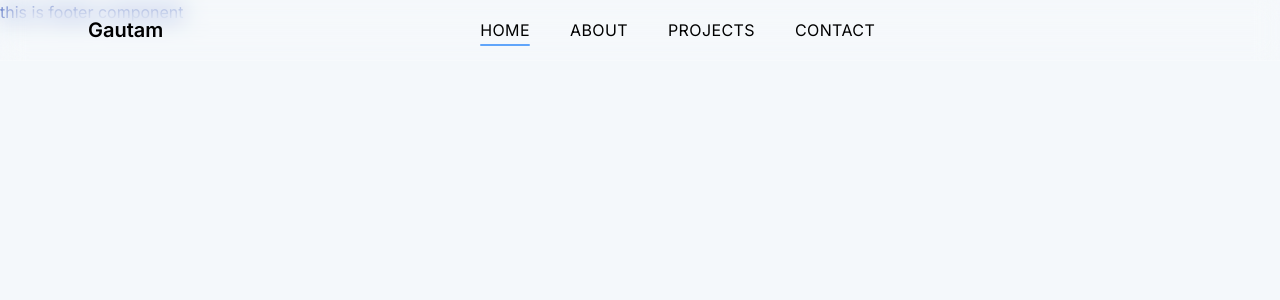
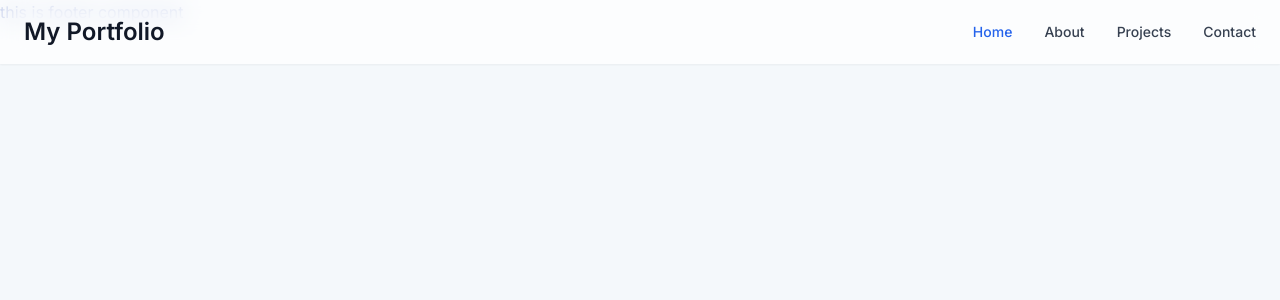
Before and after one commit to Gautam-kr-rai/Gautam-rai, a React (Vite) app in the folder frontend/: page / in a window 1280 px wide. Shown: the top 300 px of the page. Built offline with nearby package versions, Linux system fonts and the light colour scheme.

Commit message:
Compoenent building

```diff
--- a/frontend/src/App.tsx
+++ b/frontend/src/App.tsx
@@ -4,6 +4,8 @@ import { BrowserRouter, Route, Routes } from 'react-router-dom'
 import About from './pages/About'
 import Home from './pages/Home'
 import MainLayout from './layouts/MainLayout'
+import Contact from './pages/Contact'
+import Projects from './pages/Projects'
 
 function App() {
   const [count, setCount] = useState(0)
@@ -15,6 +17,8 @@ function App() {
         <Route  element={<MainLayout />}>
          <Route path='/' element={<Home />} />
          <Route path='/about' element={<About />} />
+         <Route path='/projects' element={<Projects />} />
+         <Route path='/contact' element={<Contact />} />
         </Route>
        </Routes>
       </BrowserRouter>
--- a/frontend/src/components/Navbar.tsx
+++ b/frontend/src/components/Navbar.tsx
@@ -1,100 +1,59 @@
-import React, { useState } from "react";
-import { motion, AnimatePresence } from "framer-motion";
-
-const sections: string[] = ["home", "about", "projects", "contact"];
+import React from "react";
+import { NavLink } from "react-router-dom";
 
 const Navbar: React.FC = () => {
-  const [active, setActive] = useState<string>("home");
-  const [open, setOpen] = useState<boolean>(false);
+  return (
+    <header className="fixed top-0 left-0 w-full bg-white/70 backdrop-blur-md shadow-sm z-50">
+      <div className="max-w-7xl mx-auto px-6 py-4 flex items-center justify-between">
 
-  const handleScroll = (section: string): void => {
-    setActive(section);
-    const el = document.getElementById(section);
-    if (el) {
-      el.scrollIntoView({ behavior: "smooth" });
-    }
-    setOpen(false);
-  };
+        {/* Logo */}
+        <NavLink
+          to="/"
+          className="text-2xl font-bold text-gray-900"
+        >
+          My Portfolio
+        </NavLink>
 
-  return (
-    <>
-      {/* Navbar */}
-      <nav className="fixed top-0 left-0 w-full z-50 backdrop-blur-md bg-white/10 border-b border-white/20">
-        <div className="max-w-6xl mx-auto flex items-center  justify-between px-6 py-4">
+        {/* Menu */}
+        <nav className="flex items-center gap-8 text-sm font-medium">
+          <NavLink
+            to="/"
+            className={({ isActive }) =>
+              isActive ? "text-blue-600" : "text-gray-700 hover:text-blue-500"
+            }
+          >
+            Home
+          </NavLink>
 
-          {/* Logo */}
-          <h1 className="text-black font-bold text-xl">
-            Gautam
-          </h1>
+          <NavLink
+            to="/about"
+            className={({ isActive }) =>
+              isActive ? "text-blue-600" : "text-gray-700 hover:text-blue-500"
+            }
+          >
+            About
+          </NavLink>
 
-          {/* Desktop Menu */}
-          <div className="hidden md:flex items-center justify-center flex-1">
-            <div className="flex gap-10 relative">
-              {sections.map((item) => (
-                <div key={item} className="relative">
-                  <button
-                    onClick={() => handleScroll(item)}
-                    className="text-black uppercase tracking-wide hover:text-blue-400 transition"
-                  >
-                    {item}
-                  </button>
+          <NavLink
+            to="/projects"
+            className={({ isActive }) =>
+              isActive ? "text-blue-600" : "text-gray-700 hover:text-blue-500"
+            }
+          >
+            Projects
+          </NavLink>
 
-                  {/* Animated underline */}
-                  {active === item && (
-                    <motion.div
-                      layoutId="underline"
-                      className="absolute left-0 -bottom-1 w-full h-[2px] bg-blue-400 rounded"
-                    />
-                  )}
-                </div>
-              ))}
-            </div>
-          </div>
-
-          {/* Mobile Menu Button */}
-          <button
-            className="md:hidden text-black text-2xl"
-            onClick={() => setOpen(true)}
+          <NavLink
+            to="/contact"
+            className={({ isActive }) =>
+              isActive ? "text-blue-600" : "text-gray-700 hover:text-blue-500"
+            }
           >
-            ☰
-          </button>
-        </div>
-      </nav>
-
-      {/* Mobile Menu */}
-      <AnimatePresence>
-        {open && (
-          <motion.div
-            initial={{ x: "100%" }}
-            animate={{ x: 0 }}
-            exit={{ x: "100%" }}
-            transition={{ duration: 0.4 }}
-            className="fixed top-0 right-0 w-64 h-full bg-slate-900 z-50 p-6 flex flex-col gap-6"
-          >
-            {/* Close Button */}
-            <button
-              className="text-white text-2xl self-end"
-              onClick={() => setOpen(false)}
-            >
-              ✕
-            </button>
-
-            {sections.map((item) => (
-              <motion.button
-                key={item}
-                whileHover={{ scale: 1.1 }}
-                onClick={() => handleScroll(item)}
-                className={`text-left text-lg uppercase transition ${
-                  active === item ? "text-blue-400" : "text-white"
-                }`}
-              >
-                {item}
-              </motion.button>
-            ))}
-          </motion.div>
-        )}
-      </AnimatePresence>
-    </>
+            Contact
+          </NavLink>
+        </nav>
+      </div>
+    </header>
   );
 };
 
--- /dev/null
+++ b/frontend/src/pages/Contact.tsx
@@ -0,0 +1,11 @@
+import React from 'react'
+
+function Contact() {
+  return (
+    <div>
+      contact page
+    </div>
+  )
+}
+
+export default Contact
--- /dev/null
+++ b/frontend/src/pages/Projects.tsx
@@ -0,0 +1,11 @@
+import React from 'react'
+
+const Project = () => {
+  return (
+    <div>
+      prodject page
+    </div>
+  )
+}
+
+export default Project
```
Also changed, not shown: 1 other file (tests, documents, lock files or other folders).
